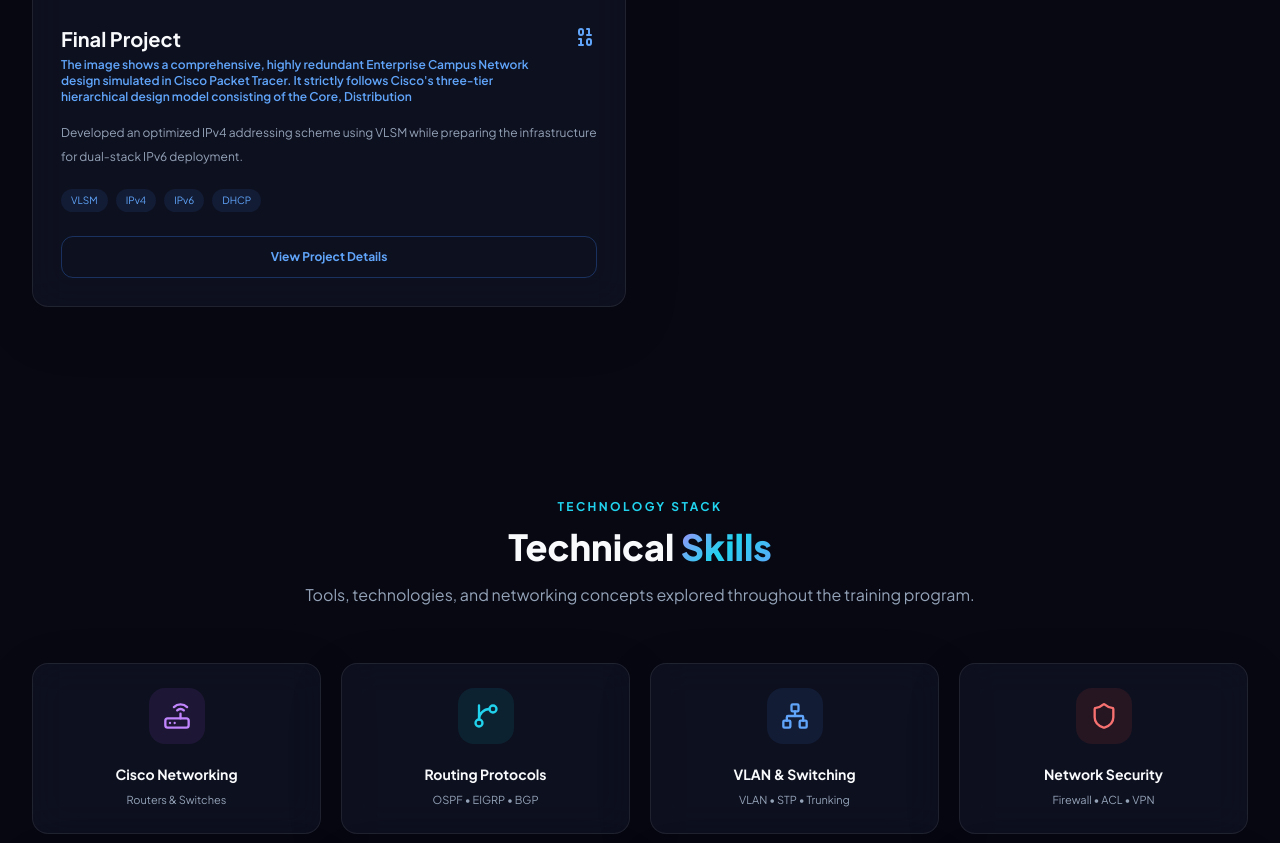
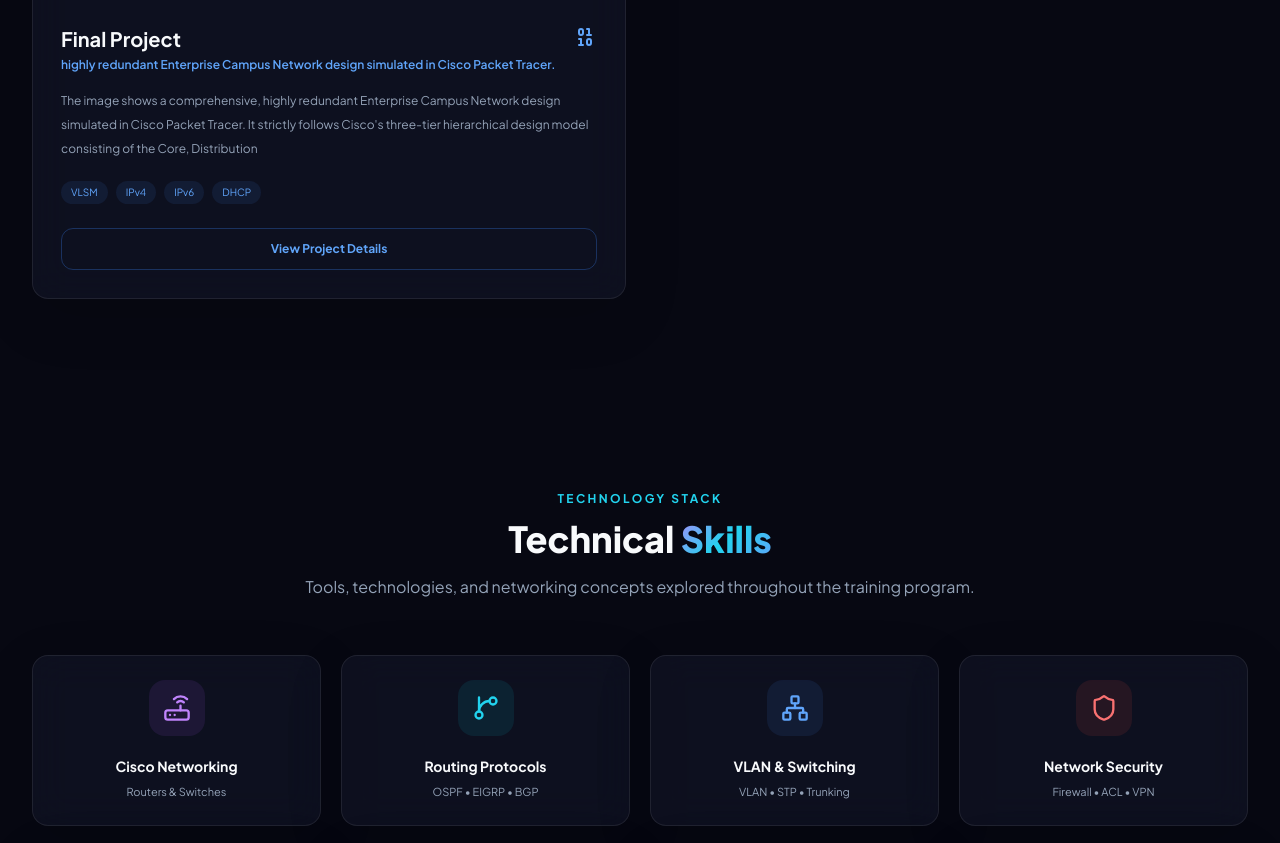
Before and after one commit to rodinafouad090-hash/fouad, a plain HTML site: page New folder/index.html in a window 1280 px wide. Shown: the part 3755-4598 px from the top of the page. Drawn offline with nearby package versions, Linux system fonts and the light colour scheme.

Commit message:
Update index.html

```diff
--- a/New folder/index.html
+++ b/New folder/index.html
@@ -1093,7 +1093,7 @@ The image shows a Wide Area Network (WAN) simulation built in Cisco Packet Trace
                       Final Project
                     </h3>
                     <p class="text-xs text-blue-400 font-semibold mt-1">
-                      The image shows a comprehensive, highly redundant Enterprise Campus Network design simulated in Cisco Packet Tracer. It strictly follows Cisco's three-tier hierarchical design model consisting of the Core, Distribution
+                      highly redundant Enterprise Campus Network design simulated in Cisco Packet Tracer.
                     </p>
                   </div>
                   <i
@@ -1103,8 +1103,7 @@ The image shows a Wide Area Network (WAN) simulation built in Cisco Packet Trace
                 </div>
 
                 <p class="text-xs leading-6 mb-5" style="color: var(--muted)">
-                  Developed an optimized IPv4 addressing scheme using VLSM while
-                  preparing the infrastructure for dual-stack IPv6 deployment.
+                    The image shows a comprehensive, highly redundant Enterprise Campus Network design simulated in Cisco Packet Tracer. It strictly follows Cisco's three-tier hierarchical design model consisting of the Core, Distribution
                 </p>
 
                 <div class="flex flex-wrap gap-2 mb-6">
```
